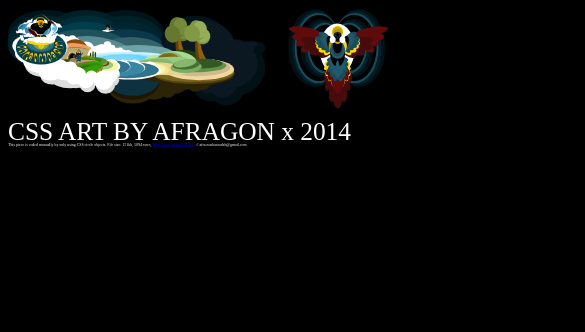
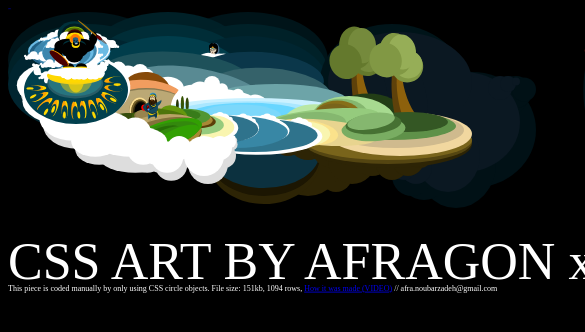
Before and after one commit to xem/drawcircles, a plain HTML site: page cssart.html in a window 390 px wide. Shown: the top 332 px of the page, 585 px wide, since content can reach past the window. Drawn offline with nearby package versions, Linux system fonts and the light colour scheme.

Commit message:
cssart, responsive, better

```diff
--- a/cssart.html
+++ b/cssart.html
@@ -35,9 +35,23 @@ xxxxxxxxxxxxxxxxxxxxxxxxxxxxxxxxxxxxxxxxxxxxxxxxxxxxxxxxxxxxxxxxxxxxxxxxxxxxxxxx
 			content="http://afranoubarzadeh.se/cssart_afranoubarzadeh.png" />
 
 		<meta property="og:type" content="website" />
+    <style>
+      body { -moz-transform-origin: 0 0; -webkit-transform-origin: 0 0; transform-origin: 0 0 }
+    </style>
 
 	</head>
 	<body style="background-color:#000;">
+    <script>
+
+    (onload=onresize=function(){
+      ratio = window.screen.width / 10000;
+      b = document.body;
+      b.style.transform = "scale("+ratio+")";
+      b.style.mozTransform = "scale("+ratio+")";
+      b.style.webkitTransform = "scale("+ratio+")";
+    })()
+
+    </script>
 		<div id="fb-root"></div>
 		<script>(function(d, s, id) {
 			var js, fjs = d.getElementsByTagName(s)[0];
@@ -1122,15 +1136,5 @@ xxxxxxxxxxxxxxxxxxxxxxxxxxxxxxxxxxxxxxxxxxxxxxxxxxxxxxxxxxxxxxxxxxxxxxxxxxxxxxxx
   ga('send', 'pageview');
 
 </script>
-  <script src=//code.jquery.com/jquery-1.10.2.min.js></script>
-  <script>
-  onload=onresize=function(){
-    ratio = $(window).width() / 10000;
-    $("body").css("transform", "scale("+ratio+")");
-  }
-  </script>
-  <style>
-  body { -moz-transform-origin: 0 0; -webkit-transform-origin: 0 0; transform-origin: 0 0 }
-  </style>
 	</body>
 </html>
```
